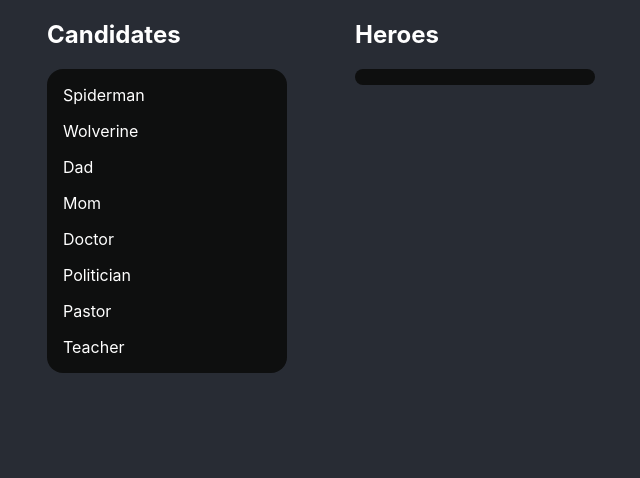
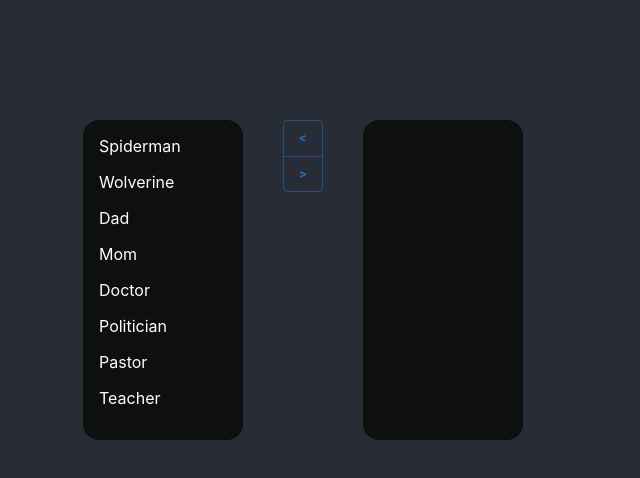
Before and after one commit to Okarashii/m293-heropicker, a React (Create React App) app: page / in a window 1280 px wide. Shown: the top 478 px of the page, without its empty margins (337-977 px from the left). Built offline with nearby package versions, Linux system fonts and the light colour scheme.

Commit message:
- Implemented approximate layout - implemented selection and movement

```diff
--- a/src/App.js
+++ b/src/App.js
@@ -1,7 +1,7 @@
 import './App.css';
 import SimpleList from './components/SimpleList/SimpleList';
-import Grid from '@mui/material/Unstable_Grid2';
-import { Box } from '@mui/material';
+// import Grid from '@mui/material/Unstable_Grid2';
+import { ButtonGroup, Button, Box, Grid, Stack } from '@mui/material';
 import { useState, useEffect } from 'react';
 
 function App() {
@@ -17,27 +17,52 @@ function App() {
     ];
 
     const [candidates, setCandidates] = useState(people);
-    const [heroes, setHeroes] = useState(people);
+    const [heroes, setHeroes] = useState([""]);
+    const [selectedPeople, setSelectedPeople] = useState("")
     useEffect(() => {
         setHeroes([]);
     }, [])
 
+    const itemClickHandler = (item) => {
+        if (selectedPeople.includes(item)) {
+            setSelectedPeople(selectedPeople.filter((i) => i !== item));
+        }
+        else {
+            setSelectedPeople([item, ...selectedPeople]);
+        }
+    }
+
+    const moveClickHandler = (dir) => {
+        if (dir === "left") {
+            setCandidates([...candidates, ...selectedPeople.filter((p) => !candidates.includes(p))]);
+            setHeroes(heroes.filter((h) => !selectedPeople.includes(h)));
+        }
+        else {
+            setHeroes([...heroes, ...selectedPeople.filter(p => !heroes.includes(p))]);
+            setCandidates(candidates.filter(c => !selectedPeople.includes(c)));
+        }
+
+        setSelectedPeople([]);
+    }
 
     return (
-        <Grid container spacing={2}>
-            <Grid md={5}>
-                <SimpleList list={candidates} header={"Candidates"}/>
+        <Box p={15}>
+            <Grid container spacing={5}>
+                <Grid item md={5}>
+                    <SimpleList itemClickHandler={itemClickHandler} list={candidates} selectedItems={selectedPeople}/>
+                </Grid>
+                <Grid item md={2}>
+                    <ButtonGroup orientation='vertical'>
+                        <Button onClick={() => moveClickHandler("left")}>{"<"}</Button>
+                        <Button onClick={() => moveClickHandler("right")}>{">"}</Button>
+                    </ButtonGroup>
+                </Grid>
+
+                <Grid item md={5}>
+                    <SimpleList itemClickHandler={itemClickHandler} list={heroes} selectedItems={selectedPeople}/>
+                </Grid>
             </Grid>
-            <Grid md={2}>
-
-            </Grid>
-            <Grid md={5}>
-                <SimpleList list={heroes} header={"Heroes"}/>
-            </Grid>
-        </Grid>
-        // <div className="App">
-
-        // </div>
+        </Box>
     );
 }
 
--- a/src/components/SimpleList/SimpleList.css
+++ b/src/components/SimpleList/SimpleList.css
@@ -1,3 +1,4 @@
 .sl-wrapper {
     width: 15rem;
+    height: 100%;
 }
--- a/src/components/SimpleList/SimpleList.jsx
+++ b/src/components/SimpleList/SimpleList.jsx
@@ -1,15 +1,12 @@
 import './SimpleList.css';
+import { useState } from 'react';
+import List from '@mui/material/List';
+import ListItemButton from '@mui/material/ListItemButton';
 
-import List from '@mui/material/List';
-import ListItem from '@mui/material/ListItem';
-
-export default function SimpleList({list, header}) {
+export default function SimpleList({list, itemClickHandler, selectedItems}) {
     return (
-        <div className='sl-wrapper'>
-            <h2>{header}</h2>
-            <List sx={{bgcolor: "#0e0f0f", borderRadius: "1rem"}}>
-                {list.map(i => <ListItem key={i}>{i}</ListItem>)}
-            </List>
-        </div>
+        <List sx={{bgcolor: "#0e0f0f", borderRadius: "1rem", width: "10rem", height: "100%"}}>
+            {list.map(i => <ListItemButton onClick={() => itemClickHandler(i)} selected={selectedItems.includes(i)} key={i}>{i}</ListItemButton>)}
+        </List>
     );
 }
```
